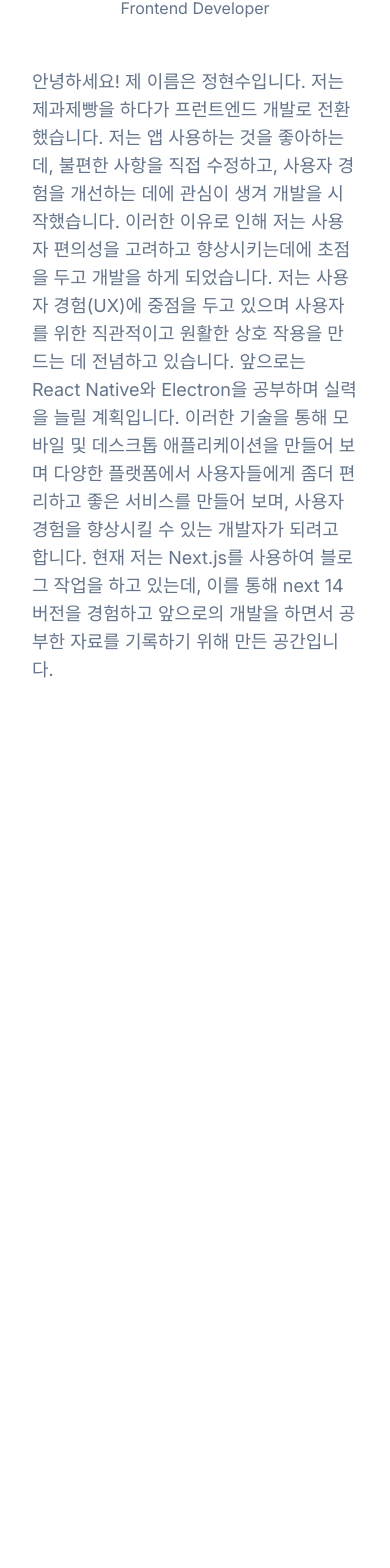
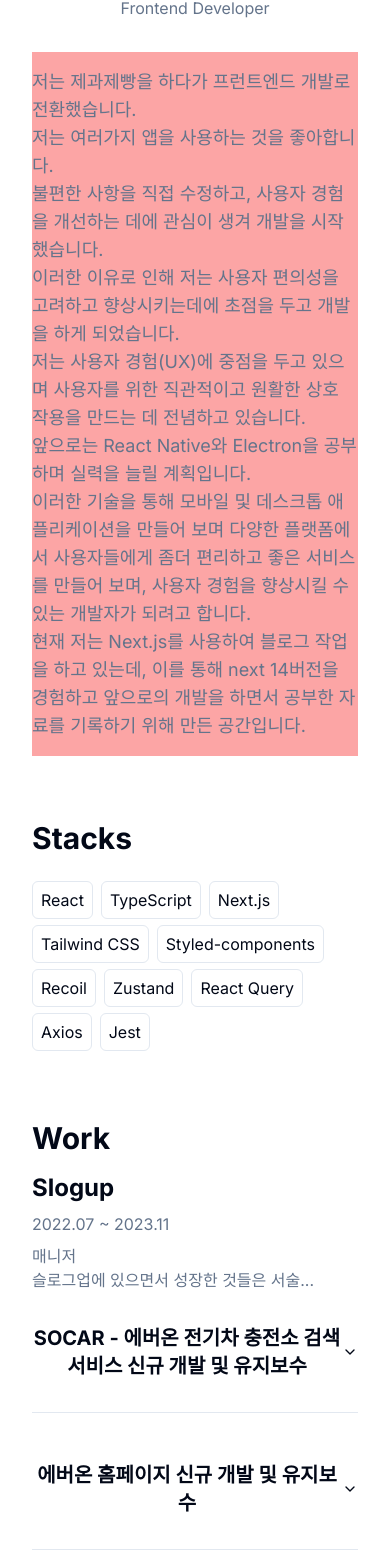
Before and after one commit to crown0205/us.noehy-blog, a Next.js app: page /about in a window 390 px wide. Shown: the part 429-1997 px from the top of the page. Before the commit the page ends 1153 px from the top, so only its background shows below. Built offline with nearby package versions, Linux system fonts and the light colour scheme.

Commit message:
design : about 컨텐츠 추가

```diff
--- a/package.json
+++ b/package.json
@@ -9,8 +9,10 @@
     "lint": "next lint"
   },
   "dependencies": {
+    "@radix-ui/react-accordion": "^1.1.2",
     "@radix-ui/react-dialog": "^1.0.5",
     "@radix-ui/react-dropdown-menu": "^2.0.6",
+    "@radix-ui/react-hover-card": "^1.0.7",
     "@radix-ui/react-slot": "^1.0.2",
     "class-variance-authority": "^0.7.0",
     "clsx": "^2.1.1",
--- a/src/app/about/page.tsx
+++ b/src/app/about/page.tsx
@@ -1,7 +1,85 @@
+import {
+  Accordion,
+  AccordionContent,
+  AccordionItem,
+  AccordionTrigger,
+} from "@/components/ui/accordion";
+import {
+  HoverCard,
+  HoverCardContent,
+  HoverCardTrigger,
+} from "@/components/ui/hover-card";
 import { cn } from "@/lib/utils";
 
 const AboutPage = () => {
   // TODO : 추후 디자인 변경 필요
+  // [ ] : 추후 디자인 변경 필요
+  // [ ] : 컴포넌트 분리
+  // [ ] : data constant로 분리
+
+  const stacks = [
+    "React",
+    "TypeScript",
+    "Next.js",
+    "Tailwind CSS",
+    "Styled-components",
+    "Recoil",
+    "Zustand",
+    "React Query",
+    "Axios",
+    "Jest",
+  ];
+
+  /**
+
+         * 직장명
+         * 기간
+         * 직책
+         * 성과 및 업무
+         *  - 상세 내용
+
+   */
+  const works = [
+    {
+      company: "Slogup", // 회사명
+      period: "2022.07 ~ 2023.11", // 기간
+      JobTitle: "매니저", // 직책
+      achievement: ["슬로그업에 있으면서 성장한 것들은 서술..."], // 성과 및 업적
+      detail: [
+        // 상세 내용
+        {
+          title:
+            "SOCAR - 에버온 전기차 충전소 검색 서비스 신규 개발 및 유지보수",
+          link: "https://www.socar.severon.co.kr/",
+          description: [
+            "SOCAR 전기차 이용 고객에게 현재 위치 기반으로 가까운 충전소를 찾는 지도 서비스",
+            "DeepLink를 통해 라우팅하여 여러 지도 길찾기 기능( 카카오맵, 네이버, TMAP ) 구현",
+          ],
+          people: "프론트엔드 1명, 백엔드 1명",
+          content: [
+            "대량의 데이터를 처리 시 클러스터 랜더링시 속도 저하 이슈로 인해, supercluster 라이브러리를 사용하여 랜더링 최적화를 통해 랜 더링 속도를 5sec  => 3sec로 개선",
+            "라이브러리로 대처시 모바일앱처럼 매끄러운 동작이 되지 않는 이슈로 인해 애니메이션 라이브러리 framer-motion 사용하여 맞춤형 바텀시트 자체 개발",
+          ],
+        },
+        {
+          title: "에버온 홈페이지 신규 개발 및 유지보수",
+          link: "https://www.severon.co.kr/",
+          description: [
+            "기존 홈페이지 단일 페이지 SPA로 신규 개발",
+            "적응형 디자인 적용",
+            "SEO 최적화",
+          ],
+          people: "프론트엔드 1명, 백엔드 1명",
+          content: [
+            "초기 렌더링 속도가 느린 이슈가 발생하여, image의 속성 Loading 적용",
+            "이미지의 용량을 줄이기 위해 WebP로 변경",
+            "폰트의 포맷을 woff2로 변경하여 용량을 줄임",
+            "앞의 작업을 통해 초기 렌더링 속도를 5 => 3초로 단축",
+          ],
+        },
+      ],
+    },
+  ];
   return (
     <div className="container max-w-6xl py-6 lg:py-10">
       <div className="flex flex-col items-start gap-4 md:flex-row md:justify-between md:gap-8">
@@ -12,34 +90,125 @@ const AboutPage = () => {
         </div>
       </div>
       <hr className="my-8" />
-      <div className="flex flex-col md:flex-row gap-8 items-center md:items-start">
+      {/* NOTE : 자기 소개 part */}
+      <section className="flex flex-col md:flex-row gap-8 items-center md:items-start my-8">
         <div className="min-w-48 max-w-48 flex flex-col gap-2">
           <div className="h-48 w-48 bg-gray-100 rounded-xl">
+            {/* TODO : image add */}
             <img src="#" alt="#" />
           </div>
-          <h2 className="text-2xl font-bold text-center break-words">
-            {"Author"}
-          </h2>
+          {/* NOTE : Author */}
+          <h2 className="text-2xl font-bold text-center break-words">정현수</h2>
           <p className="text-muted-foreground text-center break-words">
             Frontend Developer
           </p>
         </div>
-        <p className="text-muted-foreground text-lg py-4">
-          안녕하세요! 제 이름은 정현수입니다. 저는 제과제빵을 하다가 프런트엔드
-          개발로 전환했습니다. 저는 앱 사용하는 것을 좋아하는데, 불편한 사항을
-          직접 수정하고, 사용자 경험을 개선하는 데에 관심이 생겨 개발을
-          시작했습니다. 이러한 이유로 인해 저는 사용자 편의성을 고려하고
-          향상시키는데에 초점을 두고 개발을 하게 되었습니다. 저는 사용자
-          경험(UX)에 중점을 두고 있으며 사용자를 위한 직관적이고 원활한 상호
-          작용을 만드는 데 전념하고 있습니다. 앞으로는 React Native와 Electron을
-          공부하며 실력을 늘릴 계획입니다. 이러한 기술을 통해 모바일 및 데스크톱
-          애플리케이션을 만들어 보며 다양한 플랫폼에서 사용자들에게 좀더
-          편리하고 좋은 서비스를 만들어 보며, 사용자 경험을 향상시킬 수 있는
-          개발자가 되려고 합니다. 현재 저는 Next.js를 사용하여 블로그 작업을
-          하고 있는데, 이를 통해 next 14버전을 경험하고 앞으로의 개발을 하면서
-          공부한 자료를 기록하기 위해 만든 공간입니다.
+        <p className="text-muted-foreground text-lg py-4 whitespace-pre-wrap bg-red-300">
+          {/* TODO : word break 해주기 */}
+          저는 제과제빵을 하다가 프런트엔드 개발로 전환했습니다. <br />
+          저는 여러가지 앱을 사용하는 것을 좋아합니다. <br />
+          불편한 사항을 직접 수정하고, 사용자 경험을 개선하는 데에 관심이 생겨
+          개발을 시작했습니다. <br />
+          이러한 이유로 인해 저는 사용자 편의성을 고려하고 향상시키는데에 초점을
+          두고 개발을 하게 되었습니다. <br />
+          저는 사용자 경험(UX)에 중점을 두고 있으며 사용자를 위한 직관적이고
+          원활한 상호 작용을 만드는 데 전념하고 있습니다. <br />
+          앞으로는 React Native와 Electron을 공부하며 실력을 늘릴 계획입니다.
+          <br />
+          이러한 기술을 통해 모바일 및 데스크톱 애플리케이션을 만들어 보며
+          다양한 플랫폼에서 사용자들에게 좀더 편리하고 좋은 서비스를 만들어
+          보며, 사용자 경험을 향상시킬 수 있는 개발자가 되려고 합니다. <br />
+          현재 저는 Next.js를 사용하여 블로그 작업을 하고 있는데, 이를 통해 next
+          14버전을 경험하고 앞으로의 개발을 하면서 공부한 자료를 기록하기 위해
+          만든 공간입니다.
         </p>
-      </div>
+      </section>
+
+      {/* NOTE : Stacks */}
+      <section className="flex flex-col gap-8 py-8">
+        <h2 className="text-3xl font-bold ">Stacks</h2>
+
+        <ul className={cn("flex flex-wrap gap-2")}>
+          {stacks.map((stack) => (
+            <li key={stack} className="mb-3">
+              <HoverCard>
+                {/* TODO : Icon add */}
+                <HoverCardTrigger className={cn("border p-2 rounded-md")}>
+                  {stack}
+                </HoverCardTrigger>
+                <HoverCardContent sideOffset={1}>
+                  <div className="p-4 bg-gray-100 rounded-md">
+                    {stack} contents add
+                  </div>
+                </HoverCardContent>
+              </HoverCard>
+            </li>
+          ))}
+        </ul>
+      </section>
+
+      {/* NOTE : Work Part */}
+      <section className="py-8">
+        <h2 className="text-3xl font-bold">Work</h2>
+
+        <ul>
+          {works.map((work) => (
+            <li key={work.company} className="py-4">
+              <div className="flex flex-col gap-2 items-start">
+                <h3 className="text-2xl font-bold">{work.company}</h3>
+                <p className="text-muted-foreground">{work.period}</p>
+                <p className="text-muted-foreground">{work.JobTitle}</p>
+              </div>
+              <p className="text-muted-foreground">{work.achievement}</p>
+              <ul className="flex flex-col gap-4">
+                {work.detail.map((detail) => (
+                  <Accordion key={detail.title} type="single">
+                    <AccordionItem value={detail.title}>
+                      <li className="py-4 flex flex-col gap-2">
+                        <AccordionTrigger>
+                          <h4 className="text-xl font-bold">{detail.title}</h4>
+                        </AccordionTrigger>
+                        <AccordionContent>
+                          {detail.link && (
+                            <a href={detail.link} className="text-blue-500">
+                              {detail.link}
+                            </a>
+                          )}
+                          <p className="text-muted-foreground">
+                            인원 : {detail.people}
+                          </p>
+
+                          <div className="mb-2 flex flex-col gap-2">
+                            <p>프로젝트 내용</p>
+                            <ul className="text-muted-foreground ">
+                              {detail.description.map((description) => (
+                                <span key={description} className="block">
+                                  {">"} {description}
+                                </span>
+                              ))}
+                            </ul>
+                          </div>
+
+                          <ul className="pl-6 list-disc">
+                            성과
+                            {detail.content.map((content) => (
+                              <li key={content} className="py-1">
+                                <p className="text-muted-foreground">
+                                  {content}
+                                </p>
+                              </li>
+                            ))}
+                          </ul>
+                        </AccordionContent>
+                      </li>
+                    </AccordionItem>
+                  </Accordion>
+                ))}
+              </ul>
+            </li>
+          ))}
+        </ul>
+      </section>
     </div>
   );
 };
--- /dev/null
+++ b/src/components/ui/accordion.tsx
@@ -0,0 +1,58 @@
+"use client"
+
+import * as React from "react"
+import * as AccordionPrimitive from "@radix-ui/react-accordion"
+import { ChevronDown } from "lucide-react"
+
+import { cn } from "@/lib/utils"
+
+const Accordion = AccordionPrimitive.Root
+
+const AccordionItem = React.forwardRef<
+  React.ElementRef<typeof AccordionPrimitive.Item>,
+  React.ComponentPropsWithoutRef<typeof AccordionPrimitive.Item>
+>(({ className, ...props }, ref) => (
+  <AccordionPrimitive.Item
+    ref={ref}
+    className={cn("border-b", className)}
+    {...props}
+  />
+))
+AccordionItem.displayName = "AccordionItem"
+
+const AccordionTrigger = React.forwardRef<
+  React.ElementRef<typeof AccordionPrimitive.Trigger>,
+  React.ComponentPropsWithoutRef<typeof AccordionPrimitive.Trigger>
+>(({ className, children, ...props }, ref) => (
+  <AccordionPrimitive.Header className="flex">
+    <AccordionPrimitive.Trigger
+      ref={ref}
+      className={cn(
+        "flex flex-1 items-center justify-between py-4 font-medium transition-all hover:underline [&[data-state=open]>svg]:rotate-180",
+        className
+      )}
+      {...props}
+    >
+      {children}
+      <ChevronDown className="h-4 w-4 shrink-0 transition-transform duration-200" />
+    </AccordionPrimitive.Trigger>
+  </AccordionPrimitive.Header>
+))
+AccordionTrigger.displayName = AccordionPrimitive.Trigger.displayName
+
+const AccordionContent = React.forwardRef<
+  React.ElementRef<typeof AccordionPrimitive.Content>,
+  React.ComponentPropsWithoutRef<typeof AccordionPrimitive.Content>
+>(({ className, children, ...props }, ref) => (
+  <AccordionPrimitive.Content
+    ref={ref}
+    className="overflow-hidden text-sm transition-all data-[state=closed]:animate-accordion-up data-[state=open]:animate-accordion-down"
+    {...props}
+  >
+    <div className={cn("pb-4 pt-0", className)}>{children}</div>
+  </AccordionPrimitive.Content>
+))
+
+AccordionContent.displayName = AccordionPrimitive.Content.displayName
+
+export { Accordion, AccordionItem, AccordionTrigger, AccordionContent }
--- /dev/null
+++ b/src/components/ui/hover-card.tsx
@@ -0,0 +1,29 @@
+"use client"
+
+import * as React from "react"
+import * as HoverCardPrimitive from "@radix-ui/react-hover-card"
+
+import { cn } from "@/lib/utils"
+
+const HoverCard = HoverCardPrimitive.Root
+
+const HoverCardTrigger = HoverCardPrimitive.Trigger
+
+const HoverCardContent = React.forwardRef<
+  React.ElementRef<typeof HoverCardPrimitive.Content>,
+  React.ComponentPropsWithoutRef<typeof HoverCardPrimitive.Content>
+>(({ className, align = "center", sideOffset = 4, ...props }, ref) => (
+  <HoverCardPrimitive.Content
+    ref={ref}
+    align={align}
+    sideOffset={sideOffset}
+    className={cn(
+      "z-50 w-64 rounded-md border bg-popover p-4 text-popover-foreground shadow-md outline-none data-[state=open]:animate-in data-[state=closed]:animate-out data-[state=closed]:fade-out-0 data-[state=open]:fade-in-0 data-[state=closed]:zoom-out-95 data-[state=open]:zoom-in-95 data-[side=bottom]:slide-in-from-top-2 data-[side=left]:slide-in-from-right-2 data-[side=right]:slide-in-from-left-2 data-[side=top]:slide-in-from-bottom-2",
+      className
+    )}
+    {...props}
+  />
+))
+HoverCardContent.displayName = HoverCardPrimitive.Content.displayName
+
+export { HoverCard, HoverCardTrigger, HoverCardContent }
```
Also changed, not shown: 1 other file (tests, documents, lock files or other folders).
